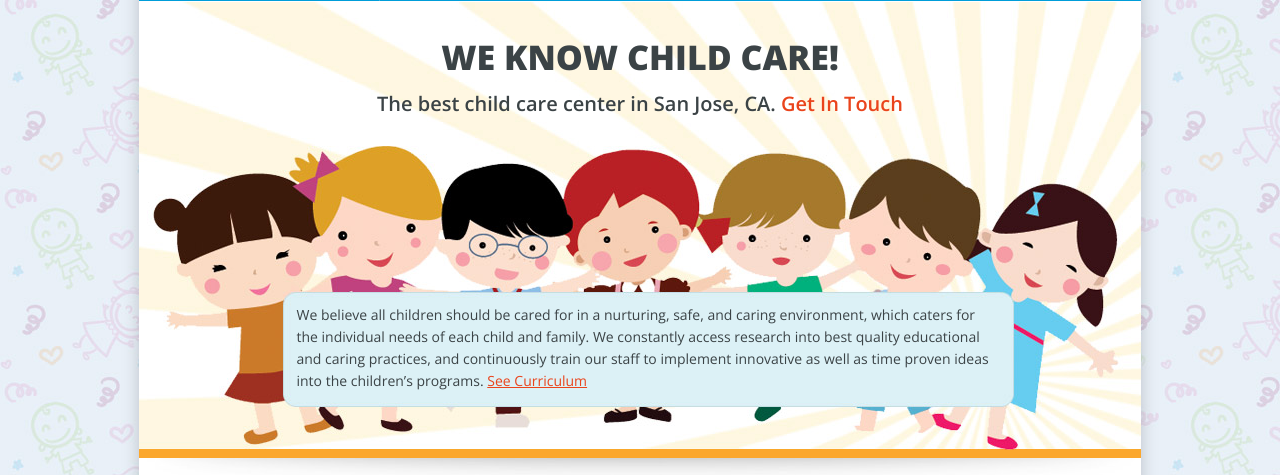
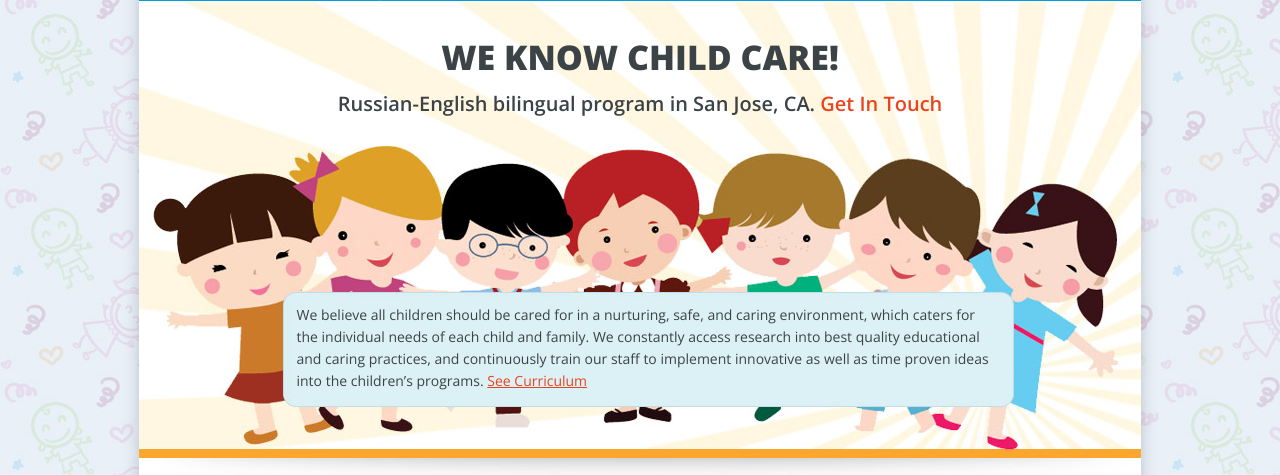
Before and after one commit to jigounov/okavango, a Java web app: page /home in a window 1280 px wide. Shown: the part 210-685 px from the top of the page. Run offline with Tomcat 11, a stand-in JSP engine, Linux system fonts and the light colour scheme; some libraries are stand-ins or nearby versions.

Commit message:
remove 'best childcare center' phrase

```diff
--- a/src/main/webapp/home.jsp
+++ b/src/main/webapp/home.jsp
@@ -22,7 +22,7 @@
 			<jsp:include page="header.jsp"/>
 			<div class="site-banner">
 				<h1>We Know Child Care!</h1>
-				<h2>The best child care center in San Jose, CA. <a href="${root}/contacts" class="btn btn-primary">Get In Touch</a></h2>
+				<h2>Russian-English bilingual program in San Jose, CA. <a href="${root}/contacts" class="btn btn-primary">Get In Touch</a></h2>
 				<p>We believe all children should be cared for in a nurturing, safe, and caring environment, which caters for the individual needs of each child and family. We constantly access research into best quality educational and caring practices, and continuously train our staff to implement innovative as well as time proven ideas into the children’s programs. <a href="${root}/curriculum">See Curriculum</a></p>
 			</div>
 			<div class="contents">
```
